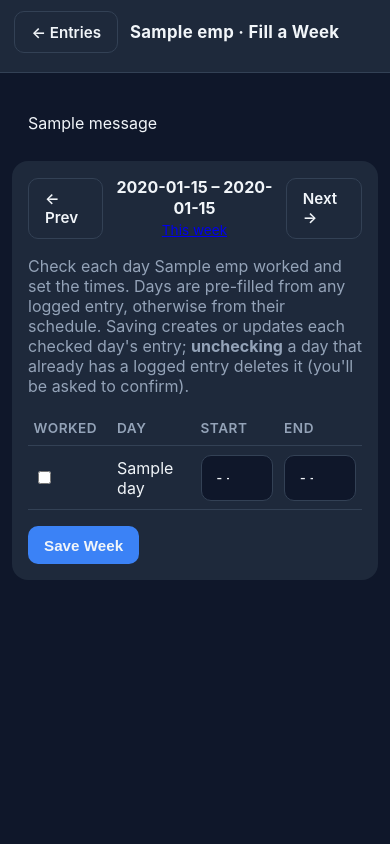
After one commit to ayi102/TimeKeeper, a Flask app: template templates/week.html in a window 390 px wide. The commit adds this page. Run offline with Flask 3, Linux system fonts and the light colour scheme; the template is opened without the code that fills it: most values are stand-ins (such as "Sample title", 1, 10 or a date in 2020); one stand-in notice (Sample message) is shown; parts of the project's set-up code (start-up, migrations or seed data) failed here and were passed over.

Commit message:
Mobile-friendly admin + weekly bulk time-entry
Admin pages on a phone:
- Reflow the Employees table into stacked cards below 600px (8 columns
  never fit a phone); wrap the admin header instead of overflowing.
- Schedule grid: fixed layout + full-width time pickers so all four
  columns fit without horizontal scroll.

New "Fill a Week" view (/admin/employee/<id>/week):
- Mon-Sun grid pre-filled from existing entries, else the schedule.
- Prev/Next week navigation; Save creates/updates each checked day.
- Unchecking a day with a single entry deletes it (confirmed); days
  with multiple entries are locked and edited individually.

Tooling:
- deploy/deploy.sh: rsync + service restart + health check. The running
  app caches templates in memory, so template changes need a restart.
- Add CLAUDE.md.

Co-Authored-By: Claude Opus 4.8 (1M context) <noreply@anthropic.com>

```diff
--- a/app.py
+++ b/app.py
@@ -660,6 +660,130 @@ def delete_entry(entry_id):
     return redirect(url_for("employee_entries", emp_id=emp_id))
 
 
+def _entries_by_day(conn, emp_id):
+    """Map each calendar date -> list of entry ids for this employee."""
+    by_day = {}
+    for r in conn.execute(
+        "SELECT id, clock_in, clock_out FROM time_entries WHERE employee_id=?", (emp_id,)
+    ).fetchall():
+        d = datetime.fromisoformat(r["clock_in"]).date()
+        by_day.setdefault(d, []).append(r)
+    return by_day
+
+
+@app.get("/admin/employee/<int:emp_id>/week")
+@admin_required
+def employee_week(emp_id):
+    """Fill or edit a whole week of time entries at once.
+
+    Each day is pre-filled in priority order: an existing single entry, else
+    the employee's weekly schedule, else blank. Days with more than one entry
+    are locked here (edited individually on the Entries page) so a bulk save
+    can never clobber a split shift.
+    """
+    conn = db.get_db()
+    emp = conn.execute("SELECT * FROM employees WHERE id=?", (emp_id,)).fetchone()
+    if not emp:
+        conn.close()
+        abort(404)
+
+    start_arg = request.args.get("start")
+    try:
+        ref = datetime.fromisoformat(start_arg).date() if start_arg else datetime.now().date()
+    except ValueError:
+        ref = datetime.now().date()
+    monday, sunday = week_bounds(ref)
+
+    by_day = _entries_by_day(conn, emp_id)
+    days = []
+    for i in range(7):
+        d = monday + timedelta(days=i)
+        rows = by_day.get(d, [])
+        sched = schedule_for(conn, emp_id, d)
+        info = {"idx": i, "date": d.isoformat(), "label": d.strftime("%a %b %-d"),
+                "count": len(rows), "locked": False}
+        if len(rows) == 1:
+            cin = datetime.fromisoformat(rows[0]["clock_in"])
+            cout = datetime.fromisoformat(rows[0]["clock_out"]) if rows[0]["clock_out"] else None
+            info.update(working=True, start=cin.strftime("%H:%M"),
+                        end=cout.strftime("%H:%M") if cout else "")
+        elif len(rows) > 1:
+            info.update(working=True, locked=True, start="", end="")
+        elif sched:
+            info.update(working=True, start=sched["start_time"], end=sched["end_time"])
+        else:
+            info.update(working=False, start="09:00", end="17:00")
+        days.append(info)
+    conn.close()
+
+    return render_template(
+        "week.html", emp=emp, days=days, wk_start=monday, wk_end=sunday,
+        prev_week=(monday - timedelta(days=7)).isoformat(),
+        next_week=(monday + timedelta(days=7)).isoformat(),
+        this_week=week_bounds()[0].isoformat(),
+    )
+
+
+@app.post("/admin/employee/<int:emp_id>/week")
+@admin_required
+def save_week(emp_id):
+    conn = db.get_db()
+    emp = conn.execute("SELECT id FROM employees WHERE id=?", (emp_id,)).fetchone()
+    if not emp:
+        conn.close()
+        abort(404)
+
+    week_start = request.form.get("week_start") or ""
+    try:
+        monday = datetime.fromisoformat(week_start).date()
+    except ValueError:
+        monday = week_bounds()[0]
+
+    by_day = _entries_by_day(conn, emp_id)
+    created = updated = deleted = skipped = 0
+    for i in range(7):
+        d = monday + timedelta(days=i)
+        rows = by_day.get(d, [])
+        if not request.form.get(f"work_{i}"):
+            # Unchecking a day removes its single entry (multi-entry days are
+            # locked in the form and never reach here unchecked).
+            if len(rows) == 1:
+                conn.execute("DELETE FROM time_entries WHERE id=?", (rows[0]["id"],))
+                deleted += 1
+            continue
+        start = request.form.get(f"start_{i}")
+        end = request.form.get(f"end_{i}")
+        # Never touch days with multiple entries, or rows with bad times.
+        if len(rows) > 1 or not (start and end) or end <= start:
+            skipped += 1
+            continue
+        cin = combine(d, start).isoformat(timespec="seconds")
+        cout = combine(d, end).isoformat(timespec="seconds")
+        if len(rows) == 1:
+            conn.execute("UPDATE time_entries SET clock_in=?, clock_out=? WHERE id=?",
+                         (cin, cout, rows[0]["id"]))
+            updated += 1
+        else:
+            conn.execute(
+                "INSERT INTO time_entries (employee_id, clock_in, clock_out) VALUES (?,?,?)",
+                (emp_id, cin, cout))
+            created += 1
+    conn.commit()
+    conn.close()
+
+    parts = []
+    if created:
+        parts.append(f"{created} added")
+    if updated:
+        parts.append(f"{updated} updated")
+    if deleted:
+        parts.append(f"{deleted} removed")
+    if skipped:
+        parts.append(f"{skipped} skipped (bad times or multiple entries)")
+    flash("Week saved — " + (", ".join(parts) if parts else "no changes") + ".", "ok")
+    return redirect(url_for("employee_week", emp_id=emp_id, start=week_start))
+
+
 if __name__ == "__main__":
     db.init_db()
     threading.Thread(target=auto_clockout_loop, daemon=True).start()
--- a/static/style.css
+++ b/static/style.css
@@ -195,6 +195,12 @@ input:focus { outline: 2px solid var(--blue); border-color: var(--blue); }
 .card.login input { width: 100%; margin-bottom: 1rem; text-align: center; font-size: 1.25rem; }
 .card.login .btn { width: 100%; }
 
+/* Week-fill navigation (prev / range / next) */
+.weeknav { display: flex; align-items: center; justify-content: space-between; gap: .75rem; margin-bottom: 1rem; }
+.weeknav-label { text-align: center; line-height: 1.3; }
+.weeknav-label strong { display: block; }
+.weeknav-label a { font-size: .85rem; }
+
 /* Flash messages */
 .flash { padding: .75rem 1rem; border-radius: 10px; margin-bottom: 1rem; }
 .flash.error { background: rgba(239,68,68,.15); color: #fca5a5; }
@@ -233,4 +239,55 @@ input:focus { outline: 2px solid var(--blue); border-color: var(--blue); }
   }
   .checkmark { font-size: 2.4rem; width: 60px; height: 60px; line-height: 60px; }
   .done-msg { font-size: 1.05rem; }
+
+  /* ---- Admin on a phone ---- */
+  /* Reclaim horizontal space: thinner page/card padding. */
+  .container { padding: .75rem; }
+  .card { padding: 1rem; }
+
+  /* The header bar has too many items for a phone row — let it wrap instead of
+     running off the right edge. */
+  .adminbar { flex-wrap: wrap; gap: .5rem .75rem; padding: .7rem .9rem; }
+  .adminbar .brand { font-size: 1.05rem; }
+  .adminbar .spacer { flex-basis: 100%; height: 0; }
+
+  /* Inputs default to min-width:200px (good on desktop, but two time pickers
+     side by side overflow a phone). Let them shrink to their cell instead. */
+  input[type=text], input[type=number], input[type=password],
+  input[type=datetime-local], input[type=time] { min-width: 0; }
+  .rowform { gap: .75rem; }
+  .rowform label { width: 100%; }
+  .rowform label input { width: 100%; }
+
+  /* Schedule grid: let the Start/End time pickers fill their column so all
+     four columns fit without scrolling sideways. */
+  table.sched { table-layout: fixed; width: 100%; }
+  table.sched th, table.sched td { padding: .55rem .35rem; }
+  table.sched input[type=time] { width: 100%; }
+
+  /* Employees table: 8 columns never fit a phone. Reflow each row into a
+     stacked card with "Label: value" lines, so nothing overflows sideways. */
+  table.employees, table.employees tbody, table.employees tr, table.employees td { display: block; }
+  table.employees thead { display: none; }
+  table.employees tr {
+    border: 1px solid var(--panel-2); border-radius: 12px;
+    padding: .5rem .9rem; margin-bottom: .75rem;
+  }
+  table.employees td {
+    border: none; padding: .35rem 0;
+    display: flex; align-items: center; justify-content: space-between; gap: 1rem;
+    text-align: right;
+  }
+  /* Label each value with its column name (carried on the cell's data-label). */
+  table.employees td::before {
+    content: attr(data-label);
+    color: var(--muted); font-weight: 600; font-size: .72rem;
+    text-transform: uppercase; letter-spacing: .5px; text-align: left;
+  }
+  /* The name is the card title: bigger, full width, no label. */
+  table.employees td.name-cell { justify-content: flex-start; font-size: 1.15rem; font-weight: 700; }
+  table.employees td.name-cell::before { display: none; }
+  /* Actions become a left-aligned button cluster, no label. */
+  table.employees td.actions { justify-content: flex-start; flex-wrap: wrap; gap: .4rem; }
+  table.employees td.actions::before { display: none; }
 }
--- a/templates/schedule.html
+++ b/templates/schedule.html
@@ -4,7 +4,7 @@
   <meta charset="utf-8">
   <meta name="viewport" content="width=device-width, initial-scale=1">
   <title>{{ emp.name }} · Schedule</title>
-  <link rel="stylesheet" href="{{ url_for('static', filename='style.css') }}">
+  <link rel="stylesheet" href="{{ url_for('static', filename='style.css', v=2) }}">
 </head>
 <body class="admin">
   <header class="adminbar">
--- /dev/null
+++ b/templates/week.html
@@ -0,0 +1,92 @@
+<!DOCTYPE html>
+<html lang="en">
+<head>
+  <meta charset="utf-8">
+  <meta name="viewport" content="width=device-width, initial-scale=1">
+  <title>{{ emp.name }} · Fill a Week</title>
+  <link rel="stylesheet" href="{{ url_for('static', filename='style.css', v=2) }}">
+</head>
+<body class="admin">
+  <header class="adminbar">
+    <a class="btn ghost" href="{{ url_for('employee_entries', emp_id=emp.id) }}">← Entries</a>
+    <span class="brand">{{ emp.name }} · Fill a Week</span>
+    <span class="spacer"></span>
+  </header>
+
+  <main class="container">
+    {% with msgs = get_flashed_messages(with_categories=true) %}
+      {% for cat, m in msgs %}<p class="flash {{ cat }}">{{ m }}</p>{% endfor %}
+    {% endwith %}
+
+    <section class="card">
+      <div class="weeknav">
+        <a class="btn ghost" href="{{ url_for('employee_week', emp_id=emp.id, start=prev_week) }}">← Prev</a>
+        <div class="weeknav-label">
+          <strong>{{ wk_start.strftime('%b %-d') }} – {{ wk_end.strftime('%b %-d, %Y') }}</strong>
+          {% if wk_start.isoformat() != this_week %}
+            <a href="{{ url_for('employee_week', emp_id=emp.id, start=this_week) }}">This week</a>
+          {% endif %}
+        </div>
+        <a class="btn ghost" href="{{ url_for('employee_week', emp_id=emp.id, start=next_week) }}">Next →</a>
+      </div>
+
+      <p class="muted">
+        Check each day {{ emp.name }} worked and set the times. Days are pre-filled from
+        any logged entry, otherwise from their schedule. Saving creates or updates each
+        checked day's entry; <strong>unchecking</strong> a day that already has a logged
+        entry deletes it (you'll be asked to confirm).
+      </p>
+
+      <form method="post" id="weekform">
+        <input type="hidden" name="week_start" value="{{ wk_start.isoformat() }}">
+        <table class="data sched">
+          <thead><tr><th>Worked</th><th>Day</th><th>Start</th><th>End</th></tr></thead>
+          <tbody>
+            {% for d in days %}
+            <tr class="{{ 'inactive' if d.locked }}">
+              <td>
+                {% if d.locked %}
+                  <span class="tag">{{ d.count }} entries</span>
+                {% else %}
+                  <input type="checkbox" name="work_{{ d.idx }}" id="work_{{ d.idx }}"
+                         {{ 'checked' if d.working }} onchange="toggleDay({{ d.idx }})"
+                         data-existing="{{ 1 if d.count == 1 else 0 }}" data-label="{{ d.label }}">
+                {% endif %}
+              </td>
+              <td><label for="work_{{ d.idx }}">{{ d.label }}</label></td>
+              <td><input type="time" name="start_{{ d.idx }}" id="start_{{ d.idx }}"
+                         value="{{ d.start }}" {{ 'disabled' if not d.working or d.locked }}></td>
+              <td><input type="time" name="end_{{ d.idx }}" id="end_{{ d.idx }}"
+                         value="{{ d.end }}" {{ 'disabled' if not d.working or d.locked }}></td>
+            </tr>
+            {% endfor %}
+          </tbody>
+        </table>
+        <div style="margin-top:1rem">
+          <button type="submit" class="btn primary">Save Week</button>
+        </div>
+      </form>
+    </section>
+  </main>
+
+  <script>
+    function toggleDay(i) {
+      const on = document.getElementById('work_' + i).checked;
+      document.getElementById('start_' + i).disabled = !on;
+      document.getElementById('end_' + i).disabled = !on;
+    }
+    // Warn before deleting: an unchecked day that already had a logged entry.
+    document.getElementById('weekform').addEventListener('submit', function (e) {
+      const victims = [];
+      this.querySelectorAll('input[data-existing="1"]').forEach(function (cb) {
+        if (!cb.checked) victims.push(cb.getAttribute('data-label'));
+      });
+      if (victims.length &&
+          !confirm('This will delete the logged entry on: ' + victims.join(', ') +
+                   '.\nContinue?')) {
+        e.preventDefault();
+      }
+    });
+  </script>
+</body>
+</html>
```
Also changed, not shown: CLAUDE.md (added, +56 -0 lines), templates/admin.html (+9 -9 lines), templates/entries.html (+9 -1 lines), 1 other file.
